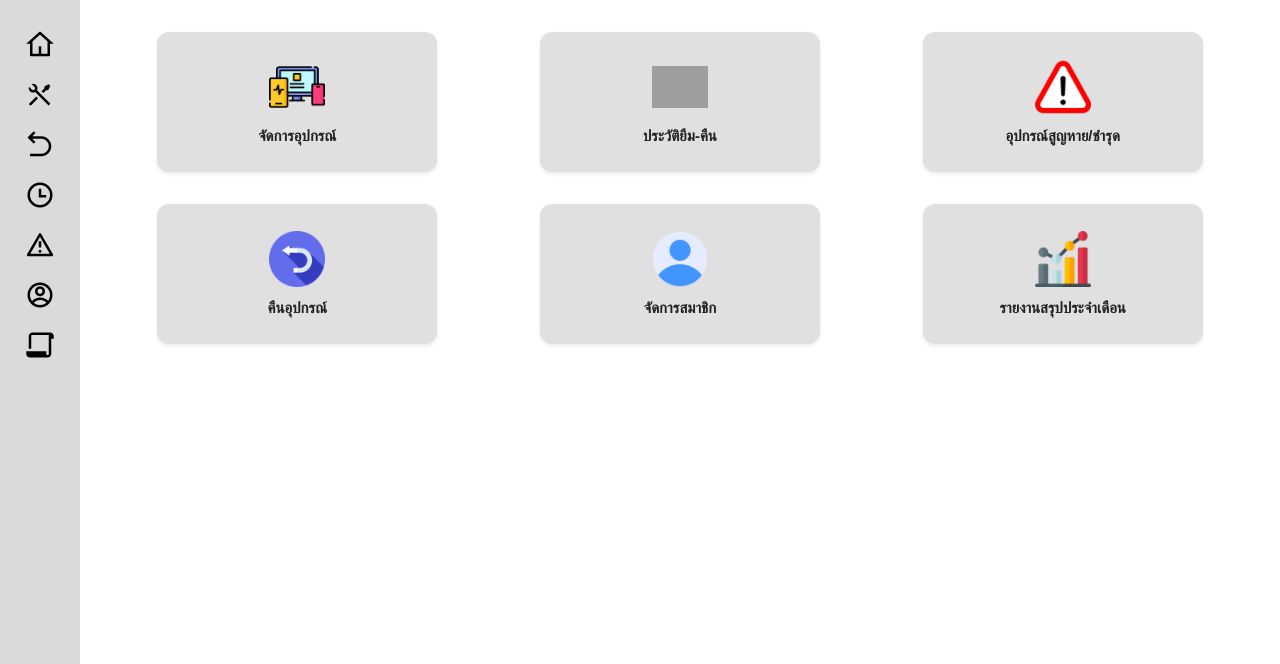
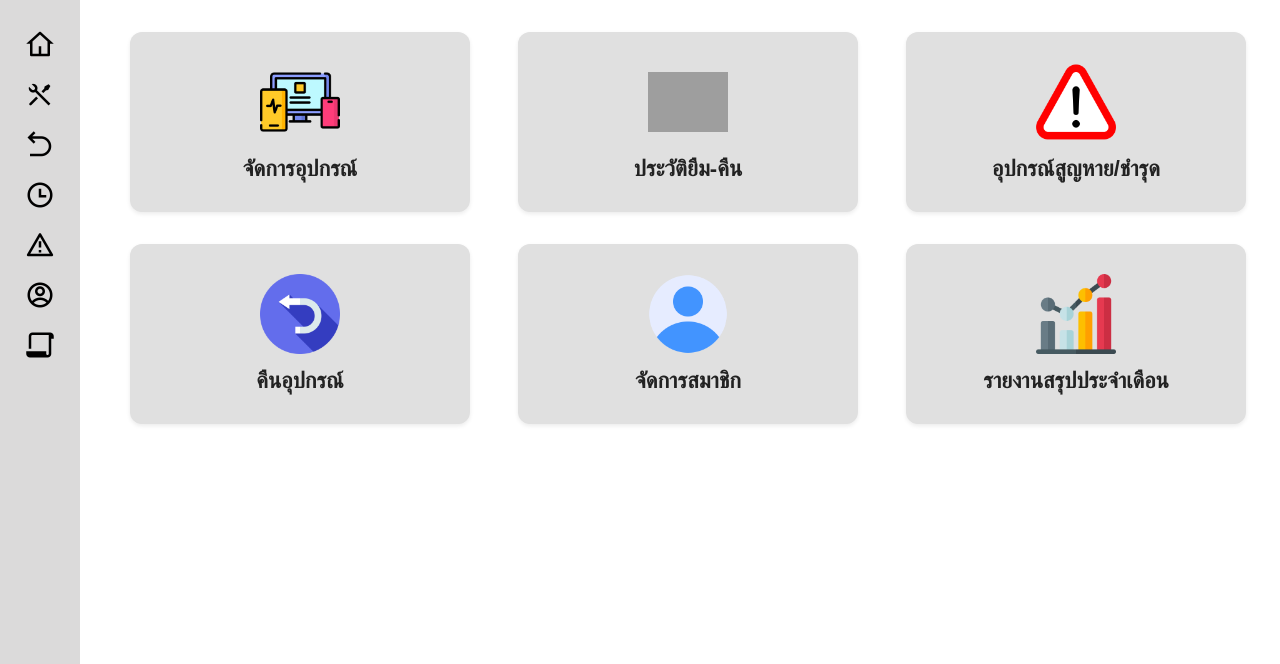
Before and after one commit to PetchAuisui/Equipment-Lending-and-Return-System-For-SIET, a Flask app: page /home_admin in a window 1280 px wide. Shown: the part 70-734 px from the top of the page. Run offline with Flask 3, Linux system fonts and the light colour scheme; grey boxes are pictures that could not be loaded.

Commit message:
ีupdate admin-home.css

```diff
--- a/app/static/css/home_admin.css
+++ b/app/static/css/home_admin.css
@@ -17,8 +17,8 @@
 
 /* ===== Card Style ===== */
 .card {
-  width: 280px;               /* fix ความกว้างการ์ด */
-  height: 140px;              /* fix ความสูงการ์ด */
+  width: 340px;               /* เดิม 280px → ขยาย */
+  height: 180px;              /* เดิม 140px → ขยาย */
   background: #e0e0e0;
   border-radius: 12px;
   box-shadow: 0 2px 4px rgba(0,0,0,0.08);
@@ -40,14 +40,14 @@
 
 /* ===== Card Icon & Title ===== */
 .card__icon {
-  width: 56px;
-  height: 56px;
+  width: 80px;                /* เดิม 56px → ให้ใหญ่ขึ้น */
+  height: 80px;
   object-fit: contain;
-  margin-bottom: 12px;
+  margin-bottom: 14px;
 }
 
 .card__title {
-  font-size: 15px;
+  font-size: 22px;            /* เดิม 15px → ใหญ่ขึ้นนิด */
   font-weight: 600;
   text-align: center;
 }
@@ -70,7 +70,8 @@
   }
   .card {
     width: 100%;
-    max-width: 320px;
+    max-width: 360px;         /* กันไม่ให้ยืดเกินไป */
     margin: 0 auto;
+    height: 200px;            /* ให้สูงขึ้นอีกสำหรับมือถือ */
   }
 }
```
